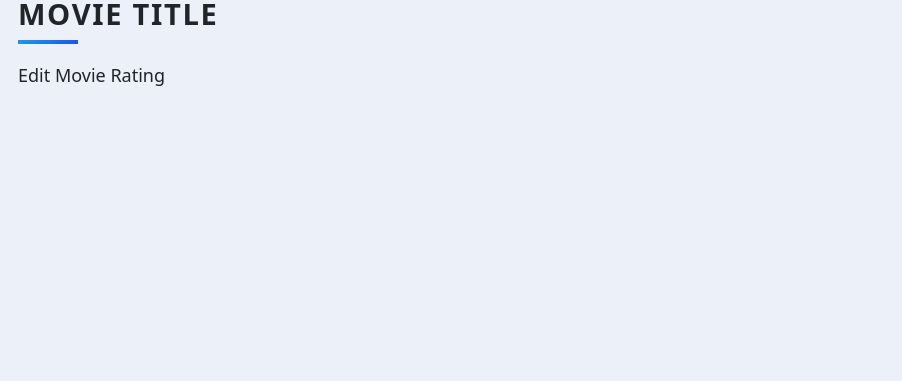
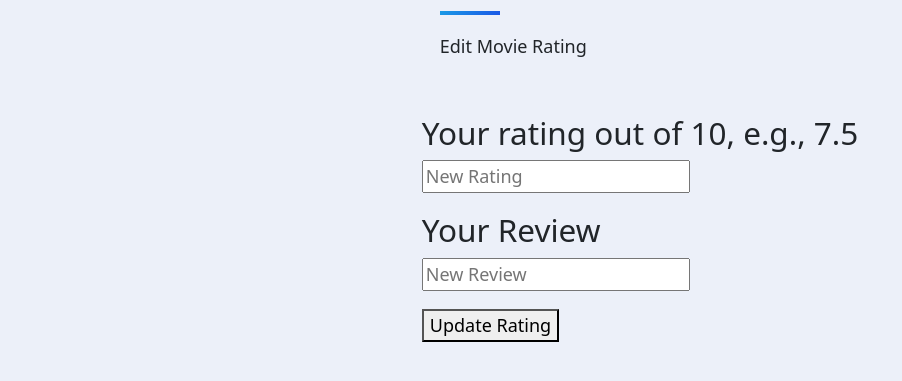
Before and after one commit to quedev/top-movies-webapp, a Flask app: template templates/edit.html in a window 1280 px wide. Shown: the top 381 px of the page, without its empty margins (0-902 px from the left). Run offline with Flask 3, Linux system fonts and the light colour scheme; the template is opened without the code that fills it, so the values that code supplies are empty; some libraries are stand-ins or nearby versions.

Commit message:
implement update (edit) movies

```diff
--- a/main.py
+++ b/main.py
@@ -1,4 +1,4 @@
-from flask import Flask, render_template
+from flask import Flask, render_template, request, url_for, redirect
 from flask_bootstrap import Bootstrap5
 import os
 
@@ -20,7 +20,24 @@ with app.app_context():
 @app.route("/")
 def home():
     movies = db.session.execute(db.select(Movie).order_by(Movie.id)).scalars()
-    return render_template("index.html", movies=movies)
+    return render_template("index.html", movies=movies.all())
+
+
+@app.route("/edit", methods=['GET', 'POST'])
+def update():
+    if request.method == 'GET':
+        movie_id = request.args.get('id')
+        movie_to_edit = db.session.execute(db.select(Movie).where(Movie.id == movie_id)).scalar()
+        return render_template("edit.html", movie=movie_to_edit)
+    else:
+        id = request.form['id']
+        movie_to_edit = Movie.query.get_or_404(id)
+        new_rating = request.form['rating']
+        new_review = request.form['review']
+        movie_to_edit.rating = new_rating
+        movie_to_edit.review = new_review
+        db.session.commit()
+        return redirect(url_for('home'))
 
 
 if __name__ == '__main__':
--- a/movie_model.py
+++ b/movie_model.py
@@ -11,7 +11,7 @@ class Movie(db.Model):
     rating: Mapped[float] = mapped_column(Float, nullable=False)
     ranking: Mapped[int] = mapped_column(Integer)
     review: Mapped[str] = mapped_column(String(500), nullable=False)
-    img_url: Mapped[str] = mapped_column(String(250))
+    img_url: Mapped[str] = mapped_column(String(250), nullable=False)
 
     def __repr__(self):
         return f'<Movie {self.title}>'
--- a/templates/edit.html
+++ b/templates/edit.html
@@ -4,7 +4,17 @@
 
 {% block content %}
 <div class="content">
-  <h1 class="heading">Movie Title</h1>
+  <form action="{{url_for('update', id=movie.id)}}" method="POST">
+    <h1 class="heading">{{movie.title}}</h1>
     <p class="description">Edit Movie Rating</p>
-  </div>
+    <h3>Your rating out of 10, e.g., 7.5</h3>
+    <input name="rating" type="text" placeholder="New Rating">
+    <p></p>
+    <h3>Your Review</h3>
+    <input name="review" type="text" placeholder="New Review">
+    <input hidden="hidden" name="id" value="{{movie.id}}">
+    <p></p>
+    <button type="submit">Update Rating</button>
+  </form>
+</div>
 {% endblock %}
--- a/templates/index.html
+++ b/templates/index.html
@@ -23,7 +23,7 @@
                 {{movie.description}}
             </p>
 
-            <a href="#" class="button">Update</a>
+            <a href="{{url_for('update', id=movie.id)}}" class="button">Update</a>
             <a href="#" class="button delete-button">Delete</a>
 
           </div>
```
